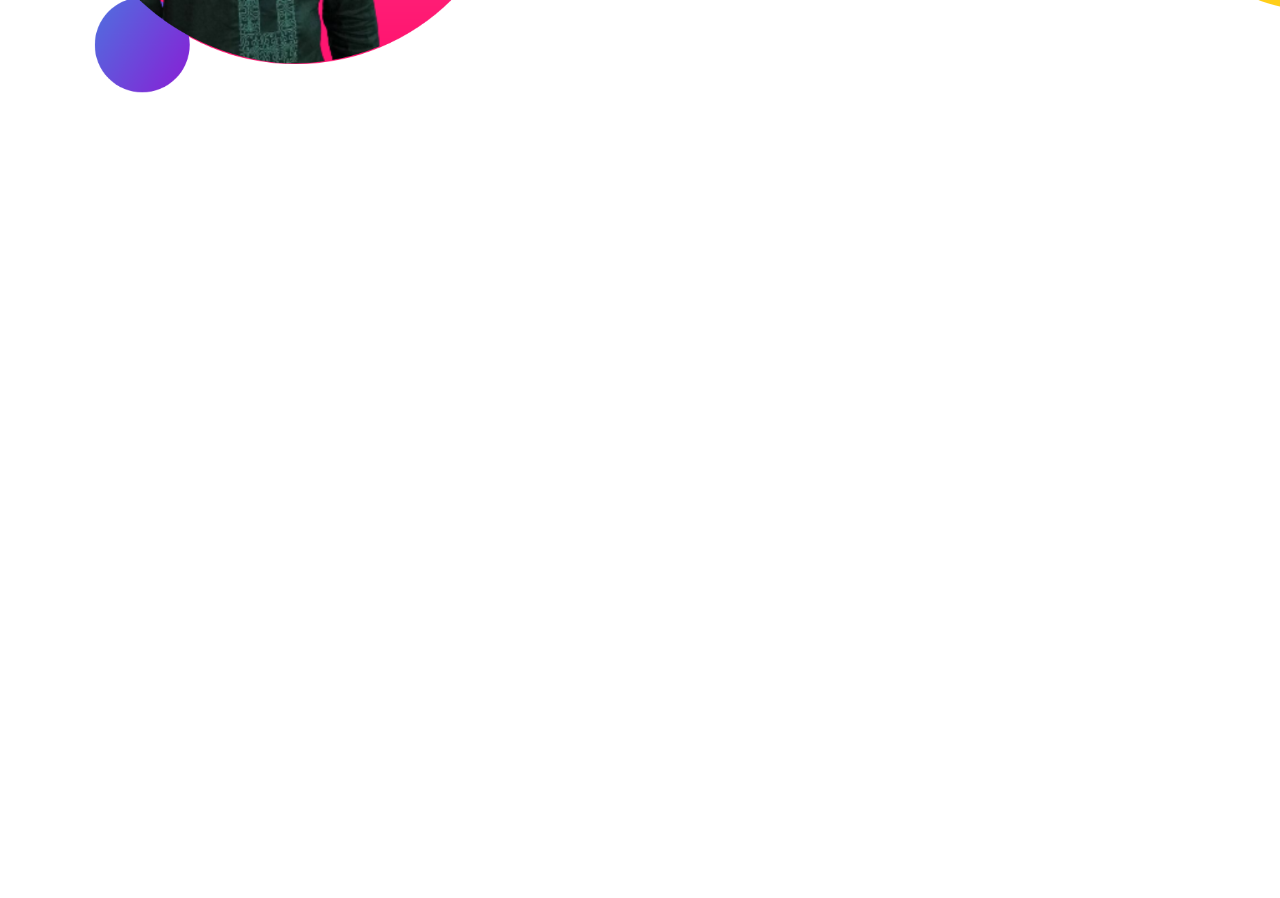
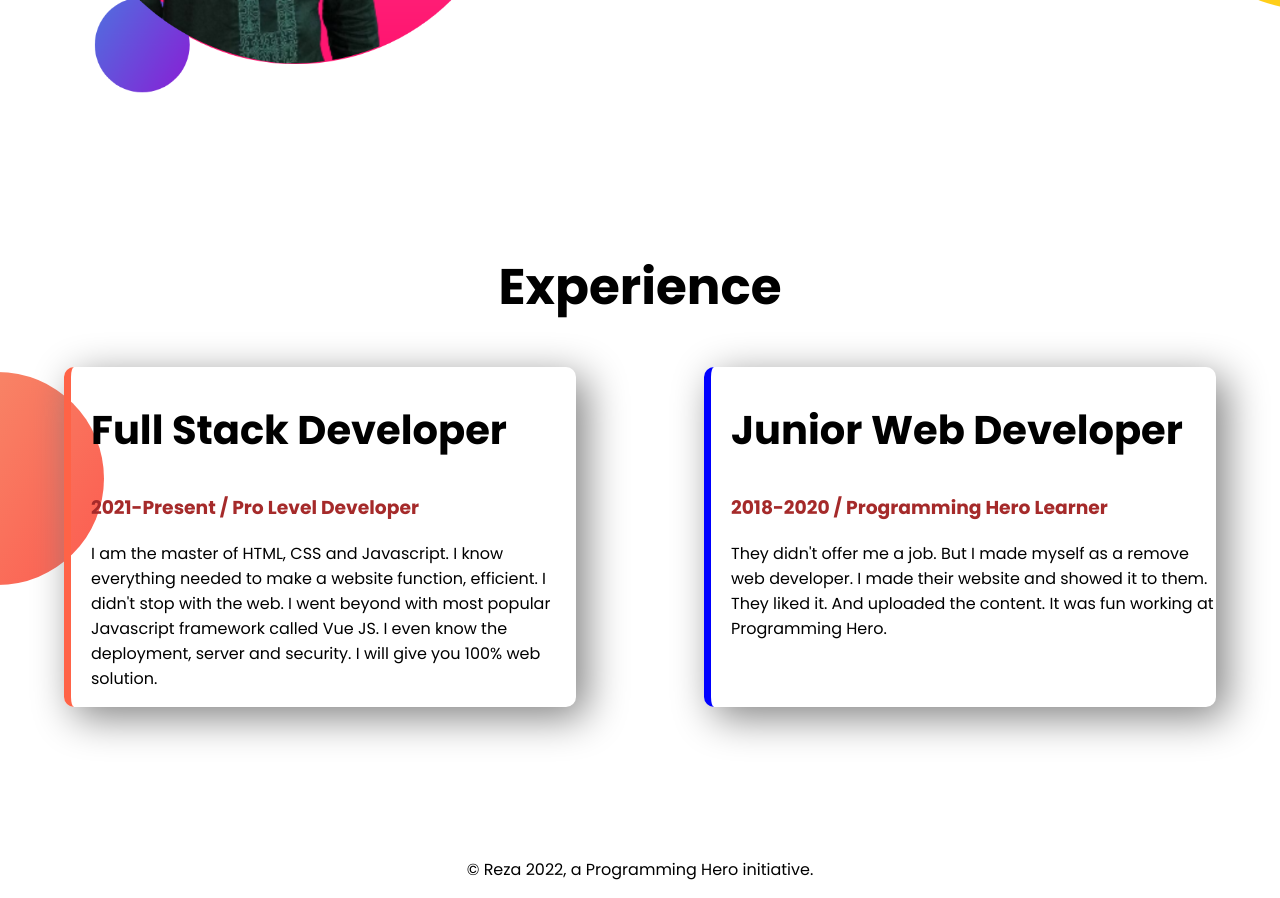
Before and after one commit to Reza0302/developer-portfolio, a plain HTML site: page index.html in a window 1280 px wide. Shown: the part 1024-1922 px from the top of the page. Before the commit the page ends 1274 px from the top, so only its background shows below. Drawn offline with Linux system fonts and the light colour scheme; a web font is replaced by a local one.

Commit message:
complete

```diff
--- a/index.html
+++ b/index.html
@@ -11,7 +11,7 @@
     <link rel="stylesheet" href="style.css">
 </head>
 <body>
-    <section class="top-banner">
+    <section class="top-banner flexible-container">
         <div class="half-width">
             <h1>Welcome To</h1>
             <h1><span class="color">Reza's</span> World!</h1>
@@ -23,7 +23,7 @@
             <img src="images/reza1.png" alt="">
         </div>
     </section>
-    <section class="dream-big">
+    <section class="dream-big flexible-container">
         <div class="half-width">
             <img src="images/reza2.png" alt="">
         </div>
@@ -34,5 +34,23 @@
             <a class="link-button" href="" target="_blank">DOWNLOAD RESUME</a>
         </div>
     </section>
+    <section class="experience-area">
+        <h1 id="dev3">Experience</h1>
+        <div class="flexible-container">
+            <div id="dev1" class="experience-item">
+                <h2>Full Stack Developer</h2>
+                <h3 class="color">2021-Present / Pro Level Developer</h3>
+                <p>I am the master of HTML, CSS and Javascript. I know everything needed to make a website function, efficient. I didn't stop with the web. I went beyond with most popular Javascript framework called Vue JS. I even know the deployment, server and security. I will give you 100% web solution.</p>
+            </div>
+            <div id="dev2" class="experience-item">
+                <h2>Junior Web Developer</h2>
+                <h3 class="color">2018-2020 / Programming Hero Learner</h3>
+                <p>They didn't offer me a job. But I made myself as a remove web developer. I made their website and showed it to them. They liked it. And uploaded the content. It was fun working at Programming Hero.</p>
+            </div>
+        </div>
+    </section>
 </body>
+<footer>
+    <p>© Reza 2022, a Programming Hero initiative.</p>
+</footer>
 </html>
--- a/style.css
+++ b/style.css
@@ -5,10 +5,13 @@ body{
 h1{
     font-size: 50px;
 }
+h2{
+    font-size: 40px;
+}
 .color{
     color: brown;
 }
-section{
+.flexible-container{
     display: flex;
     margin-bottom: 150px;
 }
@@ -36,3 +39,28 @@ section{
     background-repeat: no-repeat;
     background-position: right;
 }
+.experience-area{
+    background-image: url(images/exp-bg.png);
+    background-repeat: no-repeat;
+    background-position: left;
+}
+.experience-item{
+    width: 40%;
+    margin-left: 5%;
+    margin-right: 5%;
+    padding-left: 20px;
+    border-radius: 10px;
+    box-shadow: 10px 10px 40px gray;
+}
+#dev1{
+    border-left: 7px solid tomato;
+}
+#dev2{
+    border-left: 7px solid blue;
+}
+#dev3{
+    text-align: center;
+}
+footer p{
+    text-align: center;
+}
```
